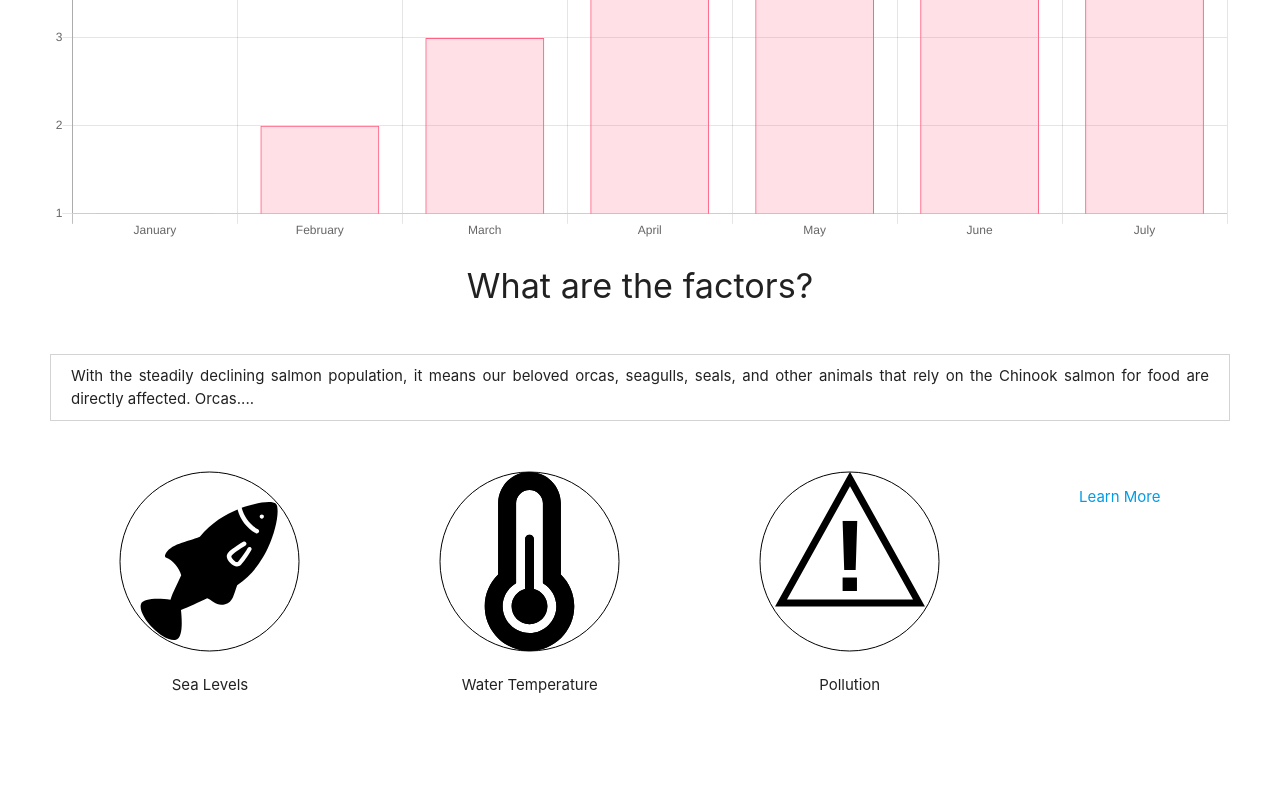
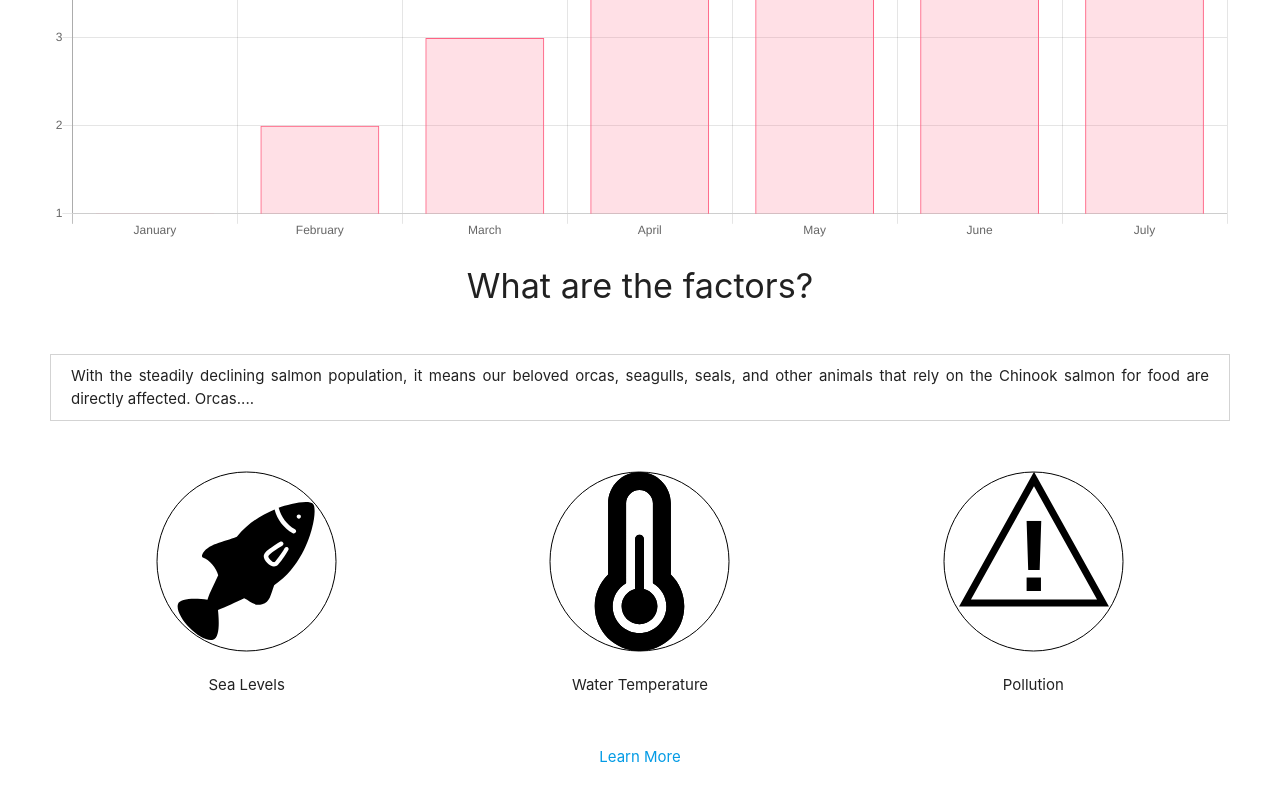
Before and after one commit to Quiwaan/In_the_sound, a React (Create React App) app: page / in a window 1280 px wide. Shown: the part 1357-2157 px from the top of the page. Before the commit the page ends 2118 px from the top, so only its background shows below. Built offline with nearby package versions, Linux system fonts and the light colour scheme.

Commit message:
learn more component redirecting

```diff
--- a/src/App.css
+++ b/src/App.css
@@ -51,7 +51,12 @@ nav {
 .icons_all {
   display: flex;
   justify-content: space-around;
-  margin: 50px;
+  margin: 10px 50px 10px 50px;
+}
+
+.learn-more-link {
+  border: lightgrey 5px;
+  padding: 20px;
 }
 
 h4 {
--- a/src/App.js
+++ b/src/App.js
@@ -6,15 +6,24 @@ import Home from './Home.js';
 import {BrowserRouter as Router, Route} from 'react-router-dom';
 import LearnMore from './LearnMore'
 
+
 class App extends Component {
+  constructor(){
+    super()
+    this.state = {
+      linkClicked: false
+    }
+  }
+
+
   render() {
     return (
       <div className="App">
         <Router>
           <div>
             <Nav />
-            <Home />
-            <Route path="/learn_more" component={() => (<LearnMore />)} />
+            <Route exact path="/" component={() => (<Home />)} />
+            <Route path="/learn_more" component={() => (<LearnMore  />)} />
           </div>
         </Router>
       </div>
--- a/src/Home.js
+++ b/src/Home.js
@@ -4,6 +4,7 @@ import './App.css';
 import Description from './Description.js';
 import Chart from './Chart';
 import Icons from './Icon';
+
 
 const Home = () => {
   return(
--- a/src/Icon.js
+++ b/src/Icon.js
@@ -23,8 +23,8 @@ const Icons = () => {
           <img src={Warning} alt="warning_img" className="icon-circles" />
           <p>Pollution</p>
         </div>
-        <p><Link to="/learn_more">Learn More</Link></p>
       </div>
+        <p className="learn-more-link"><Link to="/learn_more">Learn More</Link></p>
     </div>
   )
 }
```
